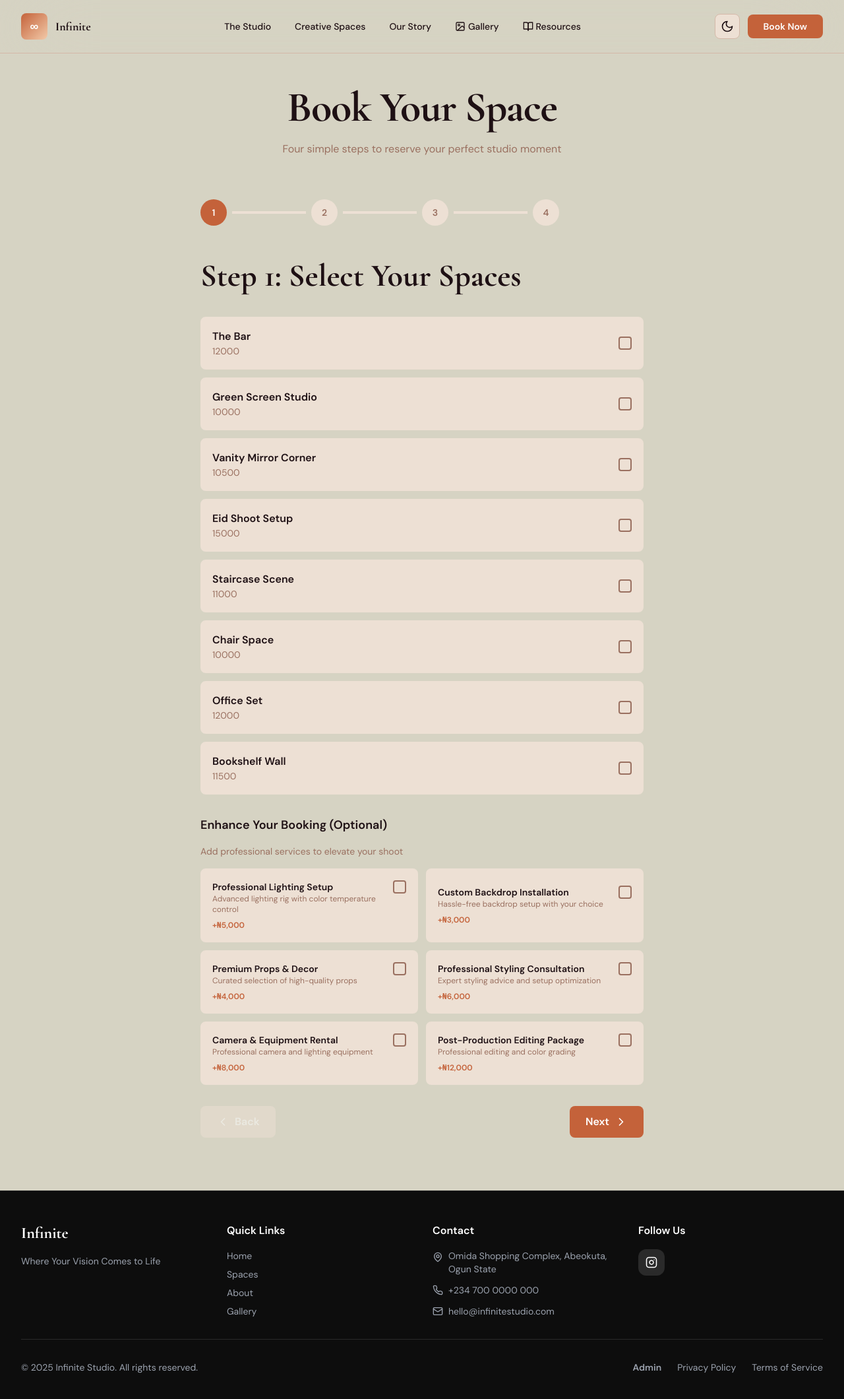
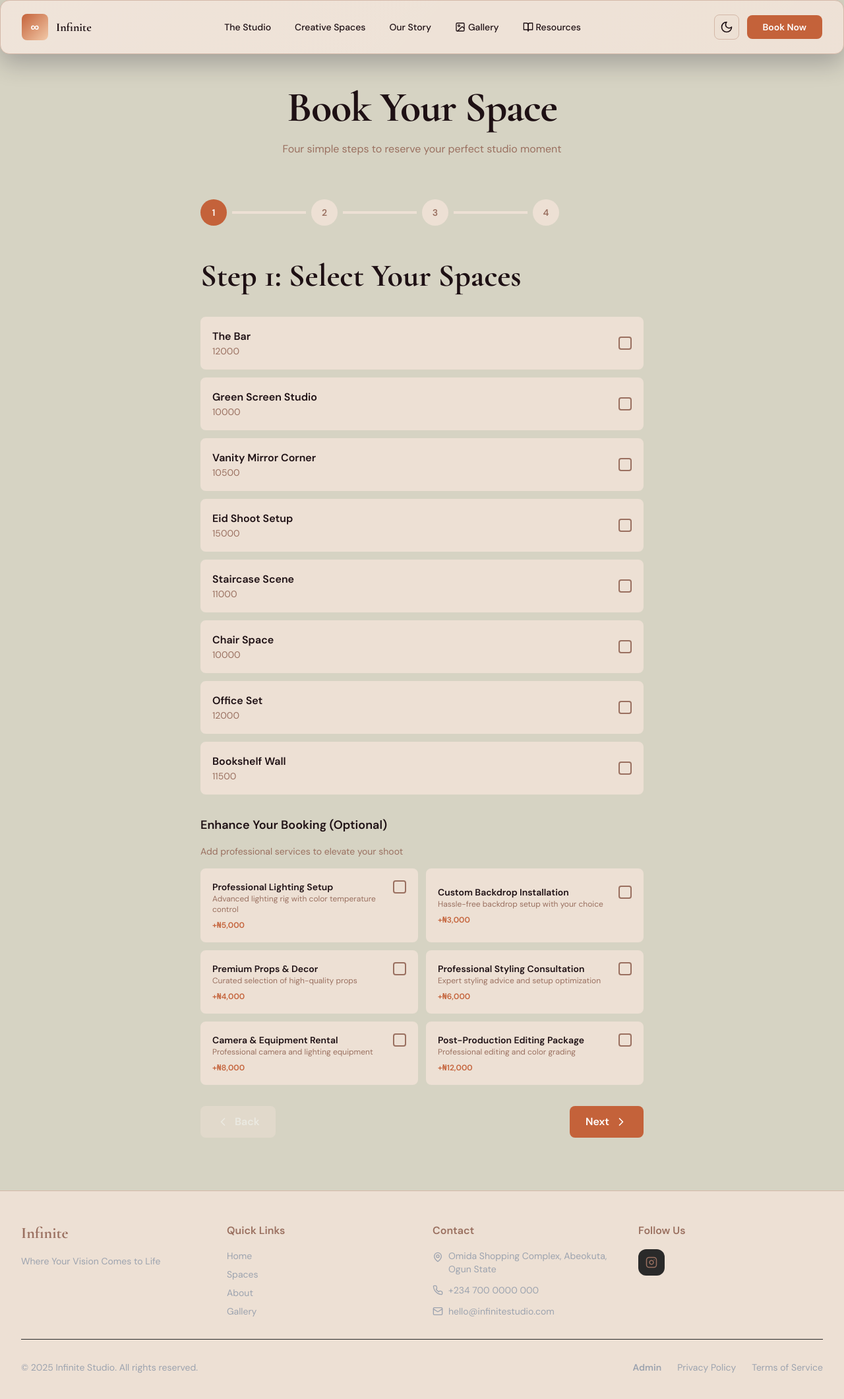
Before and after one commit to Jamibhel/infinite-studio, a Next.js app: page /booking in a window 1280 px wide. Shown: the top 2120 px of the page at 66% size. Built offline with nearby package versions, Linux system fonts and the light colour scheme.

Commit message:
chore(ui): footer glass + nav theme + remove booking debug

```diff
--- a/src/app/page.tsx
+++ b/src/app/page.tsx
@@ -67,7 +67,7 @@ export default function Home() {
           {/* floating badge */}
           <motion.div
             variants={itemVariants}
-            className="inline-block mb-6 glass"
+            className="inline-block mb-6 glass-strong"
             style={{ color: "white" }}
             animate={reduceMotion ? undefined : { y: [0, -6, 0], opacity: [1, 0.95, 1] }}
             transition={reduceMotion ? undefined : { duration: 3.6, repeat: Infinity, ease: "easeInOut" }}
--- a/src/components/BookingContent.tsx
+++ b/src/components/BookingContent.tsx
@@ -133,13 +133,9 @@ export function BookingContent() {
   }
 
   const toggleAddOn = (addOnId: string) => {
-    console.log("Toggle add-on clicked:", addOnId)
-    setSelectedAddOns((prev) => {
-      const updated = prev.includes(addOnId) ? prev.filter((a) => a !== addOnId) : [...prev, addOnId]
-      console.log("Selected add-ons after toggle:", updated)
-      return updated
-    })
-    toast.success(`Add-on toggled!`)
+    setSelectedAddOns((prev) =>
+      prev.includes(addOnId) ? prev.filter((a) => a !== addOnId) : [...prev, addOnId]
+    )
   }
 
   const handleNext = () => {
@@ -622,7 +618,7 @@ Please confirm availability and final pricing.
         {/* SUMMARY */}
         {selectedSpaces.length > 0 && (
           <motion.div
-            className="mt-12 p-6 rounded-lg glass"
+            className="mt-12 p-6 rounded-lg glass-strong"
             style={{
               border: "2px solid var(--cta-primary)",
             }}
--- a/src/components/Footer.tsx
+++ b/src/components/Footer.tsx
@@ -4,9 +4,19 @@ import Link from "next/link"
 import { Mail, MapPin, Phone, Instagram } from "lucide-react"
 
 export function Footer() {
+  // exclude special styling for booking page if required
+  const isBooking = typeof window !== "undefined" && window.location.pathname.startsWith("/booking")
+
   return (
-    <footer className="bg-dark-bg text-white border-t border-dark-stone">
-      <div className="max-w-7xl mx-auto px-4 sm:px-6 lg:px-8 py-12">
+    <footer
+      className={`text-[var(--text-muted)] border-t`}
+      style={{
+        backgroundColor: "var(--surface)",
+        color: "var(--text-muted)",
+        borderColor: "var(--border)",
+      }}
+    >
+      <div className={`max-w-7xl mx-auto px-4 sm:px-6 lg:px-8 py-12 ${!isBooking ? "glass-strong" : ""}`}>
         <div className="grid md:grid-cols-4 gap-8 mb-8">
           {/* Brand */}
           <div>
--- a/src/components/Navigation.tsx
+++ b/src/components/Navigation.tsx
@@ -20,9 +20,9 @@ export function Navigation() {
 
   return (
     <nav
-      className="fixed top-0 w-full z-50 border-b backdrop-blur-3xl"
+      className="fixed top-0 w-full z-50 border-b backdrop-blur-3xl glass-strong"
       style={{
-        backgroundColor: "rgba(var(--surface-rgb), 0.60)",
+        backgroundColor: "var(--surface)",
         borderColor: "var(--border)",
       }}
     >
@@ -139,7 +139,7 @@ export function Navigation() {
                 borderTop: "1px solid var(--border)",
               }}
             >
-            <div className="px-4 py-4 space-y-2 max-w-7xl mx-auto">
+            <div className="px-4 py-4 space-y-2 max-w-7xl mx-auto glass">
               {navItems.map((item, idx) => (
                 <motion.div
                   key={item.href}
--- a/src/styles/globals.css
+++ b/src/styles/globals.css
@@ -254,21 +254,23 @@
 @layer components {
   /* A subtle glass panel with fallback for browsers without backdrop-filter */
   .glass {
-    background: linear-gradient(135deg, rgba(255,255,255,0.06), rgba(255,255,255,0.02));
-    border: 1px solid rgba(255,255,255,0.06);
-    backdrop-filter: blur(6px) saturate(1.05);
-    -webkit-backdrop-filter: blur(6px) saturate(1.05);
-    box-shadow: 0 6px 18px rgba(2,6,23,0.18);
+    /* slightly stronger visibility: subtle gradient + translucent border */
+    background: linear-gradient(135deg, rgba(255,255,255,0.08), rgba(255,255,255,0.03));
+    border: 1px solid rgba(255,255,255,0.08);
+    backdrop-filter: blur(8px) saturate(1.06) contrast(1.02);
+    -webkit-backdrop-filter: blur(8px) saturate(1.06) contrast(1.02);
+    box-shadow: 0 8px 22px rgba(2,6,23,0.18);
     border-radius: 12px;
   }
 
   /* Slightly stronger variant for emphasis (use sparingly) */
   .glass-strong {
-    background: linear-gradient(135deg, rgba(255,255,255,0.09), rgba(255,255,255,0.03));
-    border: 1px solid rgba(255,255,255,0.08);
-    backdrop-filter: blur(10px) saturate(1.08);
-    -webkit-backdrop-filter: blur(10px) saturate(1.08);
-    box-shadow: 0 10px 30px rgba(2,6,23,0.22);
+    /* stronger but still subtle - use sparingly */
+    background: linear-gradient(135deg, rgba(255,255,255,0.12), rgba(255,255,255,0.04));
+    border: 1px solid rgba(255,255,255,0.12);
+    backdrop-filter: blur(12px) saturate(1.08) contrast(1.04);
+    -webkit-backdrop-filter: blur(12px) saturate(1.08) contrast(1.04);
+    box-shadow: 0 14px 36px rgba(2,6,23,0.24);
     border-radius: 14px;
   }
 
```
Lines whose indentation alone changed are shown as unchanged.
